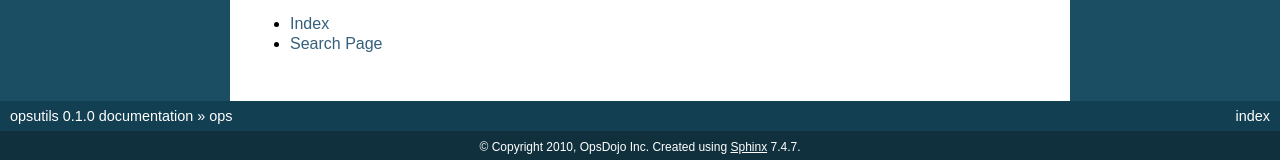
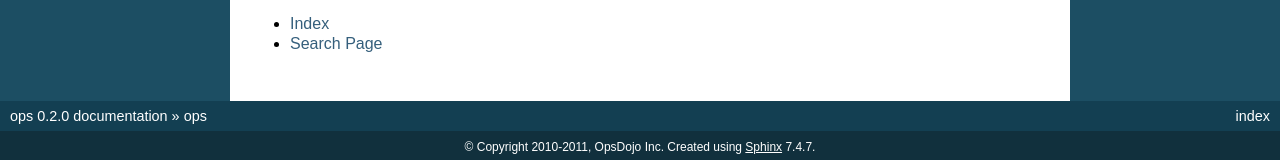
Before and after one commit to silas/ops, a Sphinx documentation site: the page built from docs/index.rst, in a window 1280 px wide and 900 px high, scrolled down 3335 px. Shown: the part 737-897 px from the top of the window. Built offline with Sphinx 7.4.7, drawn with Linux system fonts in a browser that asks for light colours; some of the changed text lies outside the part shown.

Commit message:
Fix various issues with documentation

```diff
--- a/docs/conf.py
+++ b/docs/conf.py
@@ -1,6 +1,6 @@
 # -*- coding: utf-8 -*-
 #
-# opsutils documentation build configuration file, created by
+# ops documentation build configuration file, created by
 # sphinx-quickstart on Mon Oct  4 21:50:09 2010.
 #
 # This file is execfile()d with the current directory set to its containing dir.
@@ -18,6 +18,9 @@ import sys, os
 # documentation root, use os.path.abspath to make it absolute, like shown here.
 sys.path.append(os.path.abspath('.'))
 sys.path.append(os.path.abspath('..'))
+
+# Used for copyright and version information
+import ops
 
 # -- General configuration -----------------------------------------------------
 
@@ -38,17 +41,17 @@ source_suffix = '.rst'
 master_doc = 'index'
 
 # General information about the project.
-project = u'opsutils'
-copyright = u'2010, OpsDojo Inc'
+project = u'ops'
+copyright = ops.__copyright__
 
 # The version info for the project you're documenting, acts as replacement for
 # |version| and |release|, also used in various other places throughout the
 # built documents.
 #
 # The short X.Y version.
-version = '0.1'
+version = '.'.join(ops.__version__.split('.')[-1])
 # The full version, including alpha/beta/rc tags.
-release = '0.1.0'
+release = ops.__version__
 
 # The language for content autogenerated by Sphinx. Refer to documentation
 # for a list of supported languages.
@@ -159,7 +162,7 @@ html_static_path = ['static']
 #html_file_suffix = ''
 
 # Output file base name for HTML help builder.
-htmlhelp_basename = 'opsutilsdoc'
+htmlhelp_basename = 'opsdoc'
 
 
 # -- Options for LaTeX output --------------------------------------------------
@@ -173,7 +176,7 @@ htmlhelp_basename = 'opsutilsdoc'
 # Grouping the document tree into LaTeX files. List of tuples
 # (source start file, target name, title, author, documentclass [howto/manual]).
 latex_documents = [
-  ('index', 'opsutils.tex', u'opsutils Documentation',
+  ('index', 'ops.tex', u'ops Documentation',
    u'OpsDojo Inc', 'manual'),
 ]
 
--- a/ops/__init__.py
+++ b/ops/__init__.py
@@ -3,4 +3,5 @@
 #
 # This file is subject to the MIT License (see the LICENSE file).
 
+__copyright__ = '2010-2011, OpsDojo Inc'
 __version__ = '0.2.0'
```
